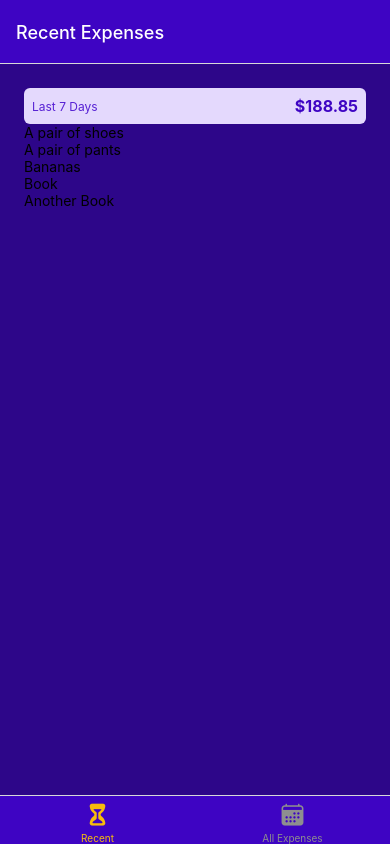
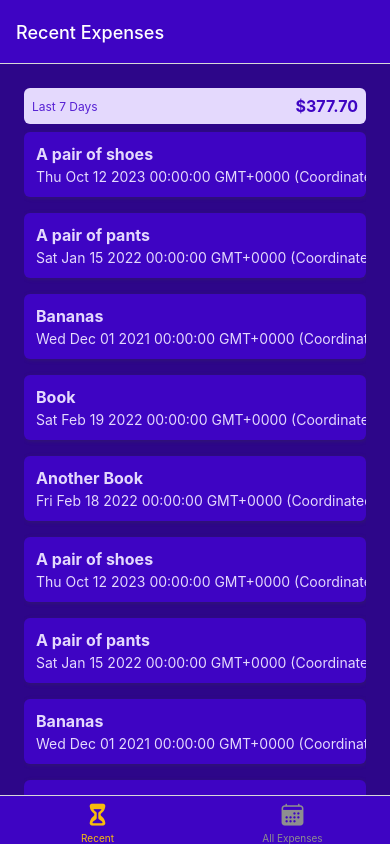
Before and after one commit to mjvinti/rn-expense-tracker, a React Native app: screen / in a window 390 px wide. Built offline with nearby package versions, Linux system fonts and the light colour scheme.

Commit message:
did more work on expense list items

```diff
--- a/components/ExpensesOutput/ExpenseItem.js
+++ b/components/ExpensesOutput/ExpenseItem.js
@@ -1,13 +1,54 @@
-import { StyleSheet, Text, View } from 'react-native';
+import { Pressable, StyleSheet, Text, View } from 'react-native';
 
-const ExpenseItem = ({ item: { description } }) => {
+import { GlobalStyles } from '../../constants/styles';
+
+const ExpenseItem = ({ amount, date, description }) => {
   return (
-    <View>
-      <Text>{description}</Text>
-    </View>
+    <Pressable>
+      <View style={styles.expenseItem}>
+        <View>
+          <Text style={[styles.textBase, styles.description]}>
+            {description}
+          </Text>
+          <Text style={styles.textBase}>{date.toString()}</Text>
+        </View>
+        <View style={styles.amountContainer}>
+          <Text style={styles.amount}>{amount}</Text>
+        </View>
+      </View>
+    </Pressable>
   );
 };
 
 export default ExpenseItem;
 
-const styles = StyleSheet.create({});
+const styles = StyleSheet.create({
+  amount: { color: GlobalStyles.colors.primary500, fontWeight: 'bold' },
+  amountContainer: {
+    alignItems: 'center',
+    backgroundColor: 'white',
+    borderRadius: 4,
+    justifyContent: 'center',
+    paddingHorizontal: 12,
+    paddingVertical: 4
+  },
+  description: {
+    fontSize: 16,
+    marginBottom: 4,
+    fontWeight: 'bold'
+  },
+  expenseItem: {
+    backgroundColor: GlobalStyles.colors.primary500,
+    borderRadius: 6,
+    elevation: 3,
+    flexDirection: 'row',
+    justifyContent: 'space-between',
+    marginVertical: 8,
+    padding: 12,
+    shadowColor: GlobalStyles.colors.gray500,
+    shadowOffset: { height: 1, width: 1 },
+    shadowOpacity: 0.4,
+    shadowRadius: 4
+  },
+  textBase: { color: GlobalStyles.colors.primary50 }
+});
--- a/components/ExpensesOutput/ExpensesList.js
+++ b/components/ExpensesOutput/ExpensesList.js
@@ -7,7 +7,7 @@
     <FlatList
       data={expenses}
       keyExtractor={({ id }) => id}
-      renderItem={ExpenseItem}
+      renderItem={({ item }) => <ExpenseItem {...item} />}
     />
   );
 };
--- a/components/ExpensesOutput/ExpensesOutput.js
+++ b/components/ExpensesOutput/ExpensesOutput.js
@@ -35,6 +35,36 @@
     description: 'Another Book',
     amount: 18.59,
     date: new Date('2022-02-18')
+  },
+  {
+    id: 'e6',
+    description: 'A pair of shoes',
+    amount: 59.99,
+    date: new Date('2023-10-12')
+  },
+  {
+    id: 'e7',
+    description: 'A pair of pants',
+    amount: 89.29,
+    date: new Date('2022-01-15')
+  },
+  {
+    id: 'e8',
+    description: 'Bananas',
+    amount: 5.99,
+    date: new Date('2021-12-01')
+  },
+  {
+    id: 'e9',
+    description: 'Book',
+    amount: 14.99,
+    date: new Date('2022-02-19')
+  },
+  {
+    id: 'e10',
+    description: 'Another Book',
+    amount: 18.59,
+    date: new Date('2022-02-18')
   }
 ];
 
@@ -53,6 +83,8 @@
   container: {
     backgroundColor: GlobalStyles.colors.primary700,
     flex: 1,
-    padding: 24
+    paddingBottom: 0,
+    paddingHorizontal: 24,
+    paddingTop: 24
   }
 });
```
